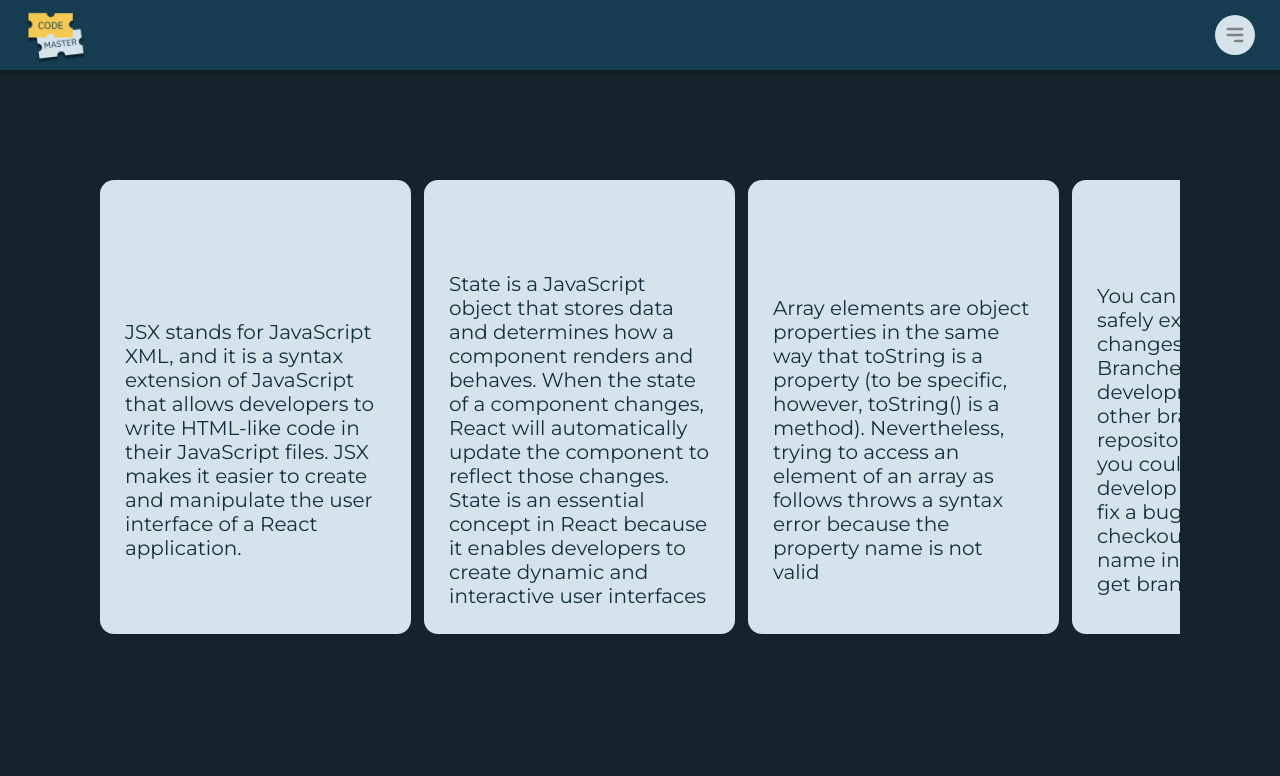
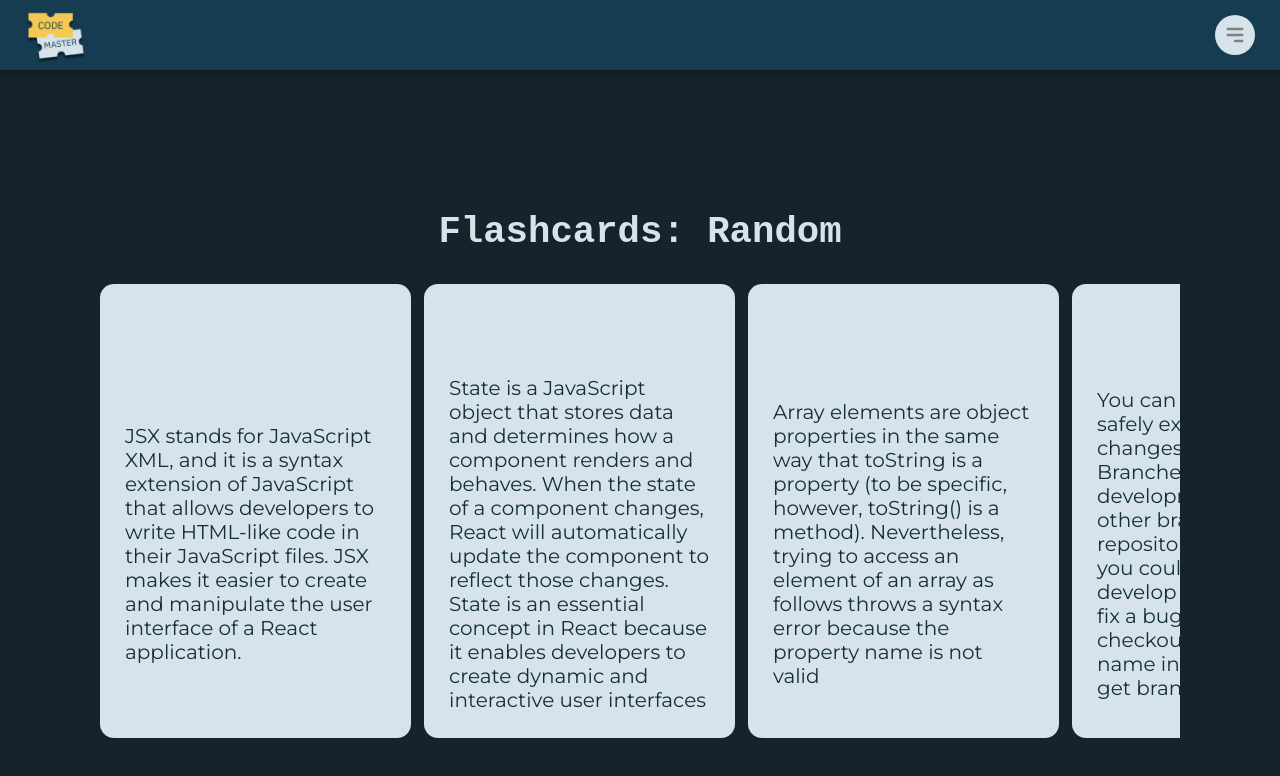
Before and after one commit to SchoolOfCode/bc14_w7_project-frontend-go-gitters, a React (Create React App) app in the folder app-project/: page /Learn/Flashcards in a window 1280 px wide. Shown: the top 776 px of the page. Built offline with nearby package versions, Linux system fonts and the light colour scheme.

Commit message:
added title on flashcard page

```diff
--- a/app-project/src/components/flashcards/index.css
+++ b/app-project/src/components/flashcards/index.css
@@ -91,3 +91,7 @@ h3 {
   font-weight: 800;
   color: #132f3e;
 }
+
+.title {font-size: 28pt;
+color: #d6e3ea;
+text-align: center;}
--- a/app-project/src/components/flashcards/index.js
+++ b/app-project/src/components/flashcards/index.js
@@ -15,6 +15,7 @@ import "./index.css";
 export default function CardCarousel(props) {
   return (
     <div className="main">
+    <h2 className = "title">Flashcards: Random</h2>
       <ul className="scroll-container" data-layoutmethod="grid">
         <li className="scroll-item">
           <h3>JSX</h3>
```
